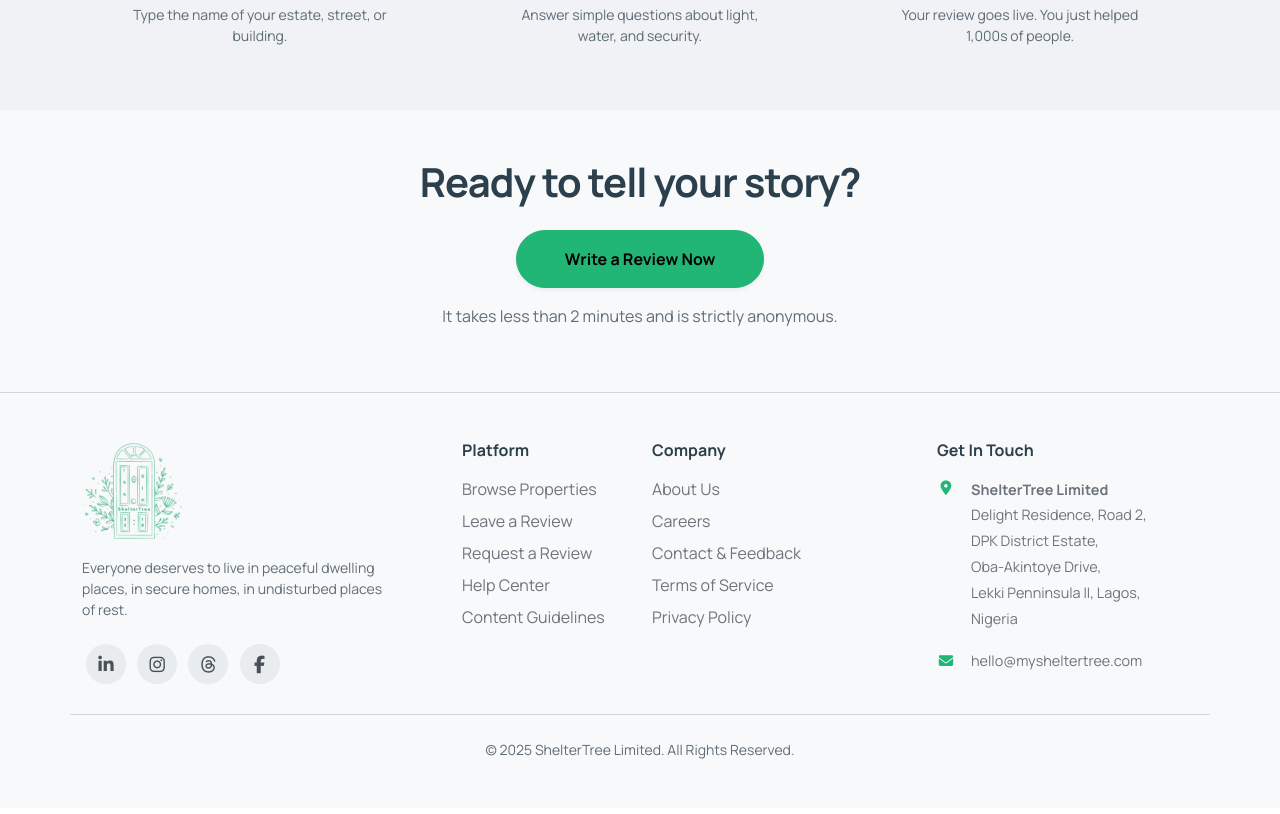
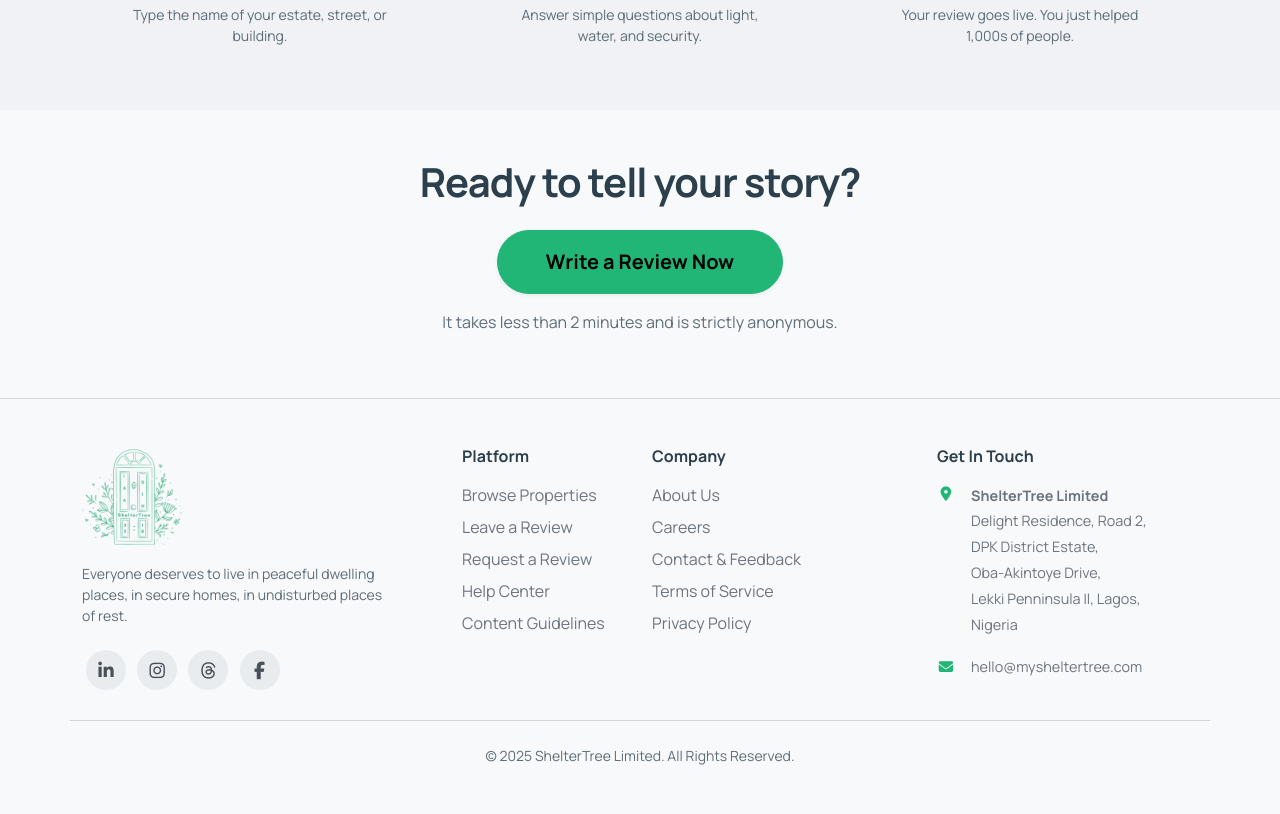
Before and after one commit to Marrtinerz/sheltertree, a Django app: page / in a window 1280 px wide. Shown: the part 2383-3197 px from the top of the page. Before the commit the page ends 3142 px from the top, so only its background shows below. Run offline with Django 5.2, Linux system fonts and the light colour scheme; some libraries are stand-ins or nearby versions.

Commit message:
Increased the button size for the landing page

```diff
--- a/apps/reviews/templates/reviews/review_landing_page.html
+++ b/apps/reviews/templates/reviews/review_landing_page.html
@@ -167,7 +167,7 @@
 <div class="py-5" style="background-color: #f8f9fa;">
     <div class="container text-center">
         <h2 class="display-6 fw-bold mb-4">{% trans "Ready to tell your story?" %}</h2>
-        <a href="{% url 'reviews:search' %}?intent=review" class="btn btn-primary rounded-pill px-5 py-3 shadow-sm fw-bold">
+        <a href="{% url 'reviews:search' %}?intent=review" class="btn btn-primary btn-lg rounded-pill px-5 py-3 shadow-sm fw-bold">
             {% trans "Write a Review Now" %}
         </a>
         <p class="mt-3 text-muted">{% trans "It takes less than 2 minutes and is strictly anonymous." %}</p>
```
